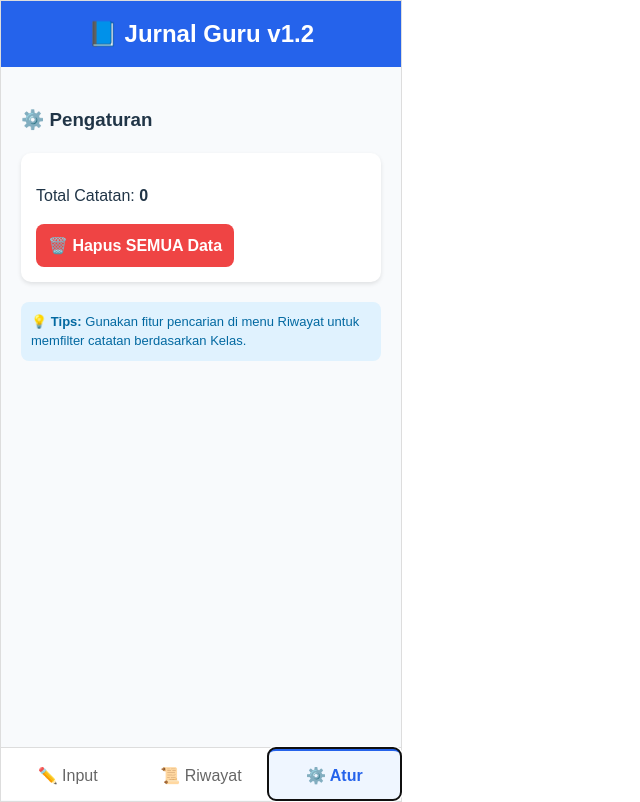
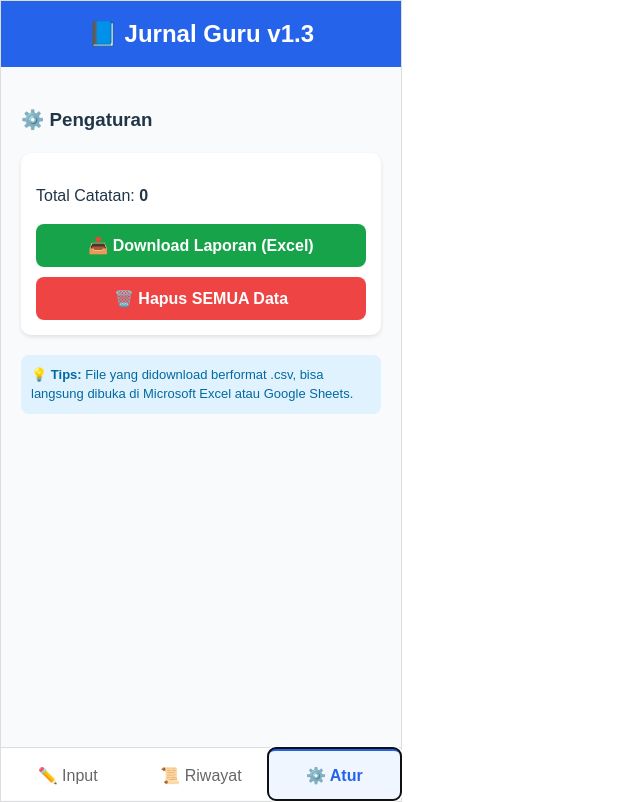
Before and after one commit to lukman-tik/jurnal-guru, a React (Vite) app: page / in a window 1280 px wide. Both pictures are taken after a click on the button "⚙️ Atur". Shown: the whole page, without its empty margins (0-640 px from the left). Built offline with nearby package versions, Linux system fonts and the light colour scheme.

Commit message:
Final: Tambah fitur Download Excel

```diff
--- a/src/App.jsx
+++ b/src/App.jsx
@@ -3,7 +3,7 @@ import React, { useState, useEffect } from 'react';
 export default function JurnalGuru() {
   // 1. STATE MANAGEMENT
   const [activeTab, setActiveTab] = useState('input');
-  const [searchTerm, setSearchTerm] = useState(''); // State baru untuk kata kunci pencarian
+  const [searchTerm, setSearchTerm] = useState('');
 
   const [journals, setJournals] = useState(() => {
     const saved = localStorage.getItem('jurnal_guru_data');
@@ -56,8 +56,32 @@ export default function JurnalGuru() {
     }
   };
 
-  // LOGIC PENCARIAN (Filter)
-  // Kita saring jurnal berdasarkan kata kunci yang diketik
+  // FITUR BARU: DOWNLOAD KE EXCEL (CSV)
+  const downloadReport = () => {
+    if (journals.length === 0) return alert("Belum ada data untuk didownload!");
+
+    // 1. Buat Header CSV
+    let csvContent = "Tanggal,Kelas,Mapel,Catatan\n";
+
+    // 2. Masukkan Data baris per baris
+    journals.forEach(row => {
+      // Kita bungkus catatan pakai tanda kutip biar aman kalau ada koma di dalam teks
+      csvContent += `${row.tanggal},${row.kelas},${row.mapel},"${row.catatan}"\n`;
+    });
+
+    // 3. Buat File Virtual & Download
+    const blob = new Blob([csvContent], { type: 'text/csv;charset=utf-8;' });
+    const link = document.createElement("a");
+    const url = URL.createObjectURL(blob);
+    link.setAttribute("href", url);
+    link.setAttribute("download", "Laporan_Jurnal_Guru.csv"); // Nama filenya
+    link.style.visibility = 'hidden';
+    document.body.appendChild(link);
+    link.click();
+    document.body.removeChild(link);
+  };
+
+  // Filter Search
   const filteredJournals = journals.filter((jurnal) =>
     jurnal.kelas.toLowerCase().includes(searchTerm.toLowerCase()) ||
     jurnal.mapel.toLowerCase().includes(searchTerm.toLowerCase()) ||
@@ -69,7 +93,7 @@ export default function JurnalGuru() {
     <div style={{ maxWidth: '400px', margin: '0 auto', fontFamily: 'sans-serif', border: '1px solid #ddd', minHeight: '100vh', display: 'flex', flexDirection: 'column' }}>
 
       <header style={{ padding: '15px', background: '#2563eb', color: 'white', textAlign: 'center' }}>
-        <h2 style={{ margin: 0 }}>📘 Jurnal Guru v1.2</h2>
+        <h2 style={{ margin: 0 }}>📘 Jurnal Guru v1.3</h2>
       </header>
 
       <main style={{ flex: 1, padding: '20px', background: '#f8fafc', paddingBottom: '80px' }}>
@@ -87,12 +111,10 @@ export default function JurnalGuru() {
           </div>
         )}
 
-        {/* TAB HISTORY (DENGAN PENCARIAN) */}
+        {/* TAB HISTORY */}
         {activeTab === 'history' && (
           <div>
             <h3>📚 Riwayat Jurnal</h3>
-
-            {/* KOTAK PENCARIAN BARU */}
             <input
               type="text"
               placeholder="🔍 Cari kelas, mapel, atau siswa..."
@@ -100,9 +122,7 @@ export default function JurnalGuru() {
               onChange={(e) => setSearchTerm(e.target.value)}
               style={{...inputStyle, width: '93%', marginBottom: '15px', borderColor: '#2563eb'}}
             />
-
             {journals.length === 0 ? <p style={{color: '#888'}}>Belum ada catatan.</p> : (
-              // Perhatikan: Kita map dari 'filteredJournals', bukan 'journals' lagi
               filteredJournals.length > 0 ? (
                 filteredJournals.map((jurnal) => (
                   <div key={jurnal.id} style={cardStyle}>
@@ -116,24 +136,29 @@ export default function JurnalGuru() {
                     <p style={{margin: 0}}>{jurnal.catatan}</p>
                   </div>
                 ))
-              ) : (
-                <p style={{textAlign: 'center', color: '#888'}}>Tidak ditemukan data yang cocok.</p>
-              )
+              ) : <p style={{textAlign: 'center', color: '#888'}}>Tidak ditemukan data yang cocok.</p>
             )}
           </div>
         )}
 
-        {/* TAB MANAGE */}
+        {/* TAB MANAGE (UPDATE: Ada Tombol Download) */}
         {activeTab === 'manage' && (
           <div>
             <h3>⚙️ Pengaturan</h3>
             <div style={cardStyle}>
               <p>Total Catatan: <strong>{journals.length}</strong></p>
-              <button onClick={clearAllData} style={{...buttonStyle, background: '#ef4444'}}>🗑️ Hapus SEMUA Data</button>
+
+              {/* TOMBOL BARU: DOWNLOAD */}
+              <button onClick={downloadReport} style={{...buttonStyle, background: '#16a34a', width: '100%', marginBottom: '10px'}}>
+                📥 Download Laporan (Excel)
+              </button>
+
+              <button onClick={clearAllData} style={{...buttonStyle, background: '#ef4444', width: '100%'}}>
+                🗑️ Hapus SEMUA Data
+              </button>
             </div>
-            {/* Info tambahan */}
             <div style={{marginTop: '20px', padding: '10px', background: '#e0f2fe', borderRadius: '8px', fontSize: '13px', color: '#0369a1'}}>
-              💡 <strong>Tips:</strong> Gunakan fitur pencarian di menu Riwayat untuk memfilter catatan berdasarkan Kelas.
+              💡 <strong>Tips:</strong> File yang didownload berformat .csv, bisa langsung dibuka di Microsoft Excel atau Google Sheets.
             </div>
           </div>
         )}
@@ -149,7 +174,7 @@ export default function JurnalGuru() {
   );
 }
 
-// STYLE SAMA SEPERTI SEBELUMNYA
+// STYLE
 const inputStyle = { padding: '12px', borderRadius: '8px', border: '1px solid #ccc', fontSize: '14px' };
 const buttonStyle = { padding: '12px', background: '#2563eb', color: 'white', border: 'none', borderRadius: '8px', fontWeight: 'bold', cursor: 'pointer' };
 const cardStyle = { background: 'white', padding: '15px', borderRadius: '10px', boxShadow: '0 2px 4px rgba(0,0,0,0.1)', marginBottom: '10px' };
```
